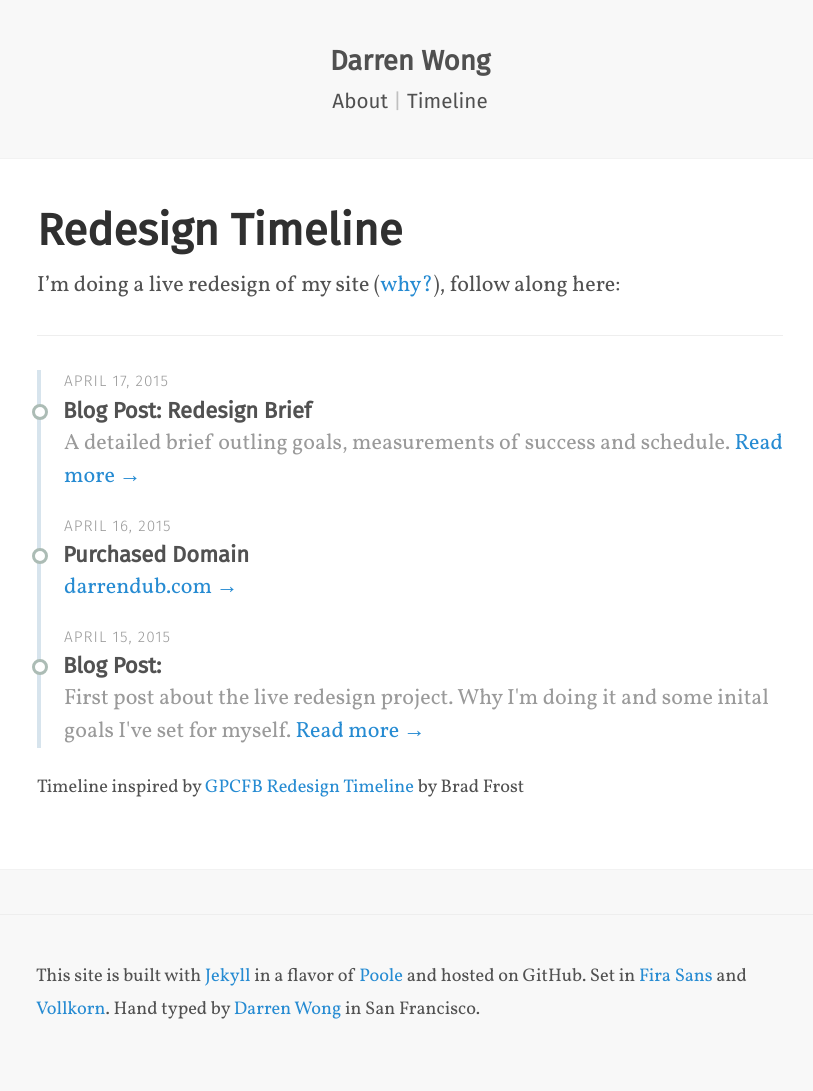
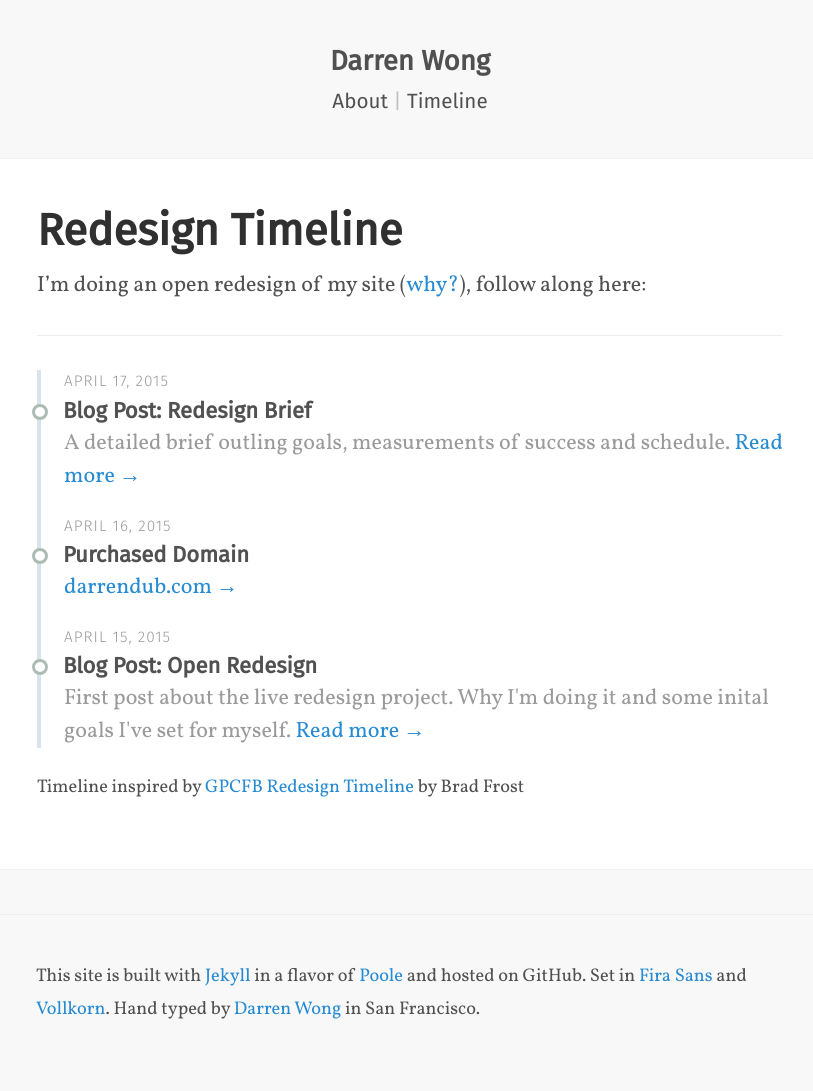
Before and after one commit to darrendub/darrendub.github.io, a Jekyll site: the page built from timeline.md, in a window 1280 px wide. Shown: the whole page, without its empty margins (230-1043 px from the left). Built offline with Jekyll 4.4.1, drawn with Linux system fonts in a browser that asks for light colours.

Commit message:
update final title of post and update links across

```diff
--- a/timeline.md
+++ b/timeline.md
@@ -3,7 +3,7 @@
 title: Redesign Timeline
 ---
 
-I'm doing a live redesign of my site (<a href="{{ site.baseurl }}/2015/04/15/and-were-live">why?</a>), follow along here:
+I'm doing an open redesign of my site (<a href="{{ site.baseurl }}/2015-04-15-open-redesign">why?</a>), follow along here:
 
 <hr>
 
@@ -12,7 +12,7 @@
 	<li>
 		<span class="time">April 17, 2015</span>
 		<span class="title">Blog Post: Redesign Brief</span>
-		<span class="text">A detailed brief outling goals, measurements of success and schedule.<a href="{{ site.baseurl }}/2015/04/15/why-are-you-doing-this/"> Read more &#8594;</a></span>
+		<span class="text">A detailed brief outling goals, measurements of success and schedule.<a href="{{ site.baseurl }}/2015/04/15/redesign-brief/"> Read more &#8594;</a></span>
 	</li>
 	<li>
 		<span class="time">April 16, 2015</span>
@@ -21,8 +21,8 @@
 	</li>
 	<li>
 		<span class="time">April 15, 2015</span>
-		<span class="title">Blog Post: </span>
-		<span class="text">First post about the live redesign project. Why I'm doing it and some inital goals I've set for myself.<a href="{{ site.baseurl }}/2015/04/15/why-are-you-doing-this/"> Read more &#8594;</a></span>
+		<span class="title">Blog Post: Open Redesign</span>
+		<span class="text">First post about the live redesign project. Why I'm doing it and some inital goals I've set for myself.<a href="{{ site.baseurl }}/2015-04-15-open-redesign"> Read more &#8594;</a></span>
 	</li>
 </ul>
 </div>
```
Also changed, not shown: _posts/2015-04-15-open-redesign.md (renamed from _posts/2015-04-15-and-were-live.md, +1 -1 lines), _posts/2015-04-17-redesign-brief.md (+2 -0 lines), 3 other files.
